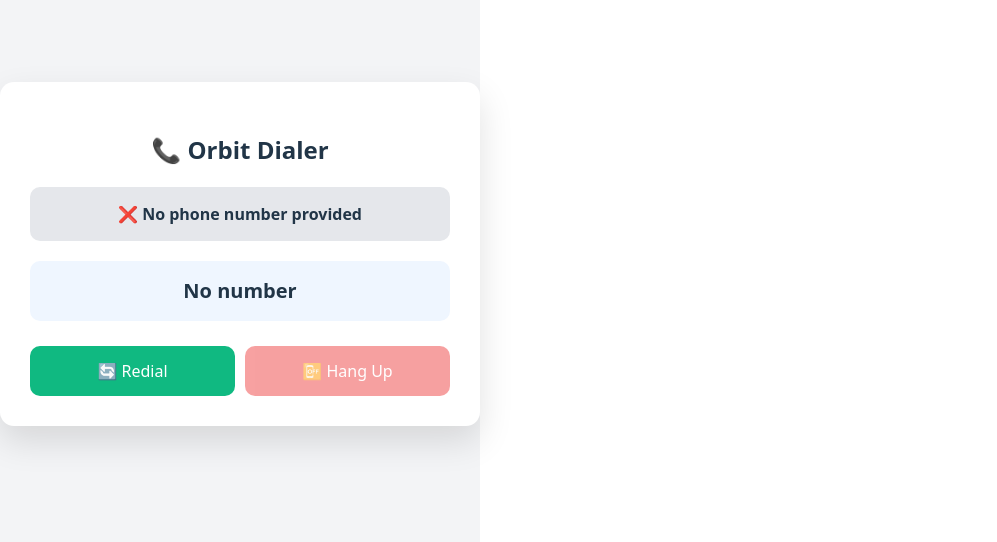
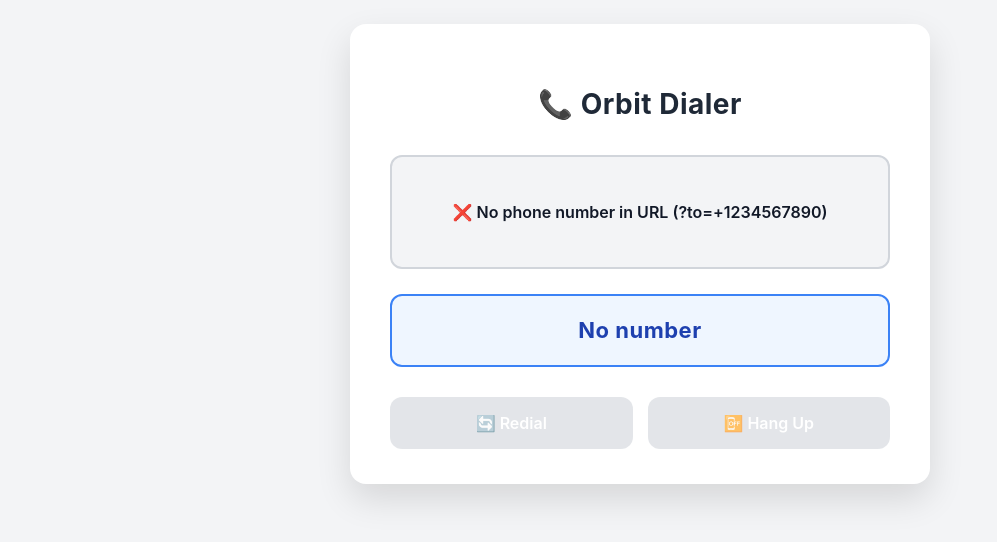
Before and after one commit to rekksu/twilio-dialer, a React (Vite) app: page / in a window 1280 px wide. Shown: the part 146-688 px from the top of the page, without its empty margins (0-997 px from the left). Built offline with nearby package versions, Linux system fonts and the light colour scheme.

Commit message:
stable commit 6.0

```diff
--- a/src/App.jsx
+++ b/src/App.jsx
@@ -4,35 +4,38 @@ import { Device } from "@twilio/voice-sdk";
 const CLOUD_FUNCTION_URL =
   "https://us-central1-vertexifycx-orbit.cloudfunctions.net/getVoiceToken";
 
+// Cloud Function to save call logs
 const CALL_LOG_FUNCTION_URL =
   "https://us-central1-vertexifycx-orbit.cloudfunctions.net/createCallLog";
 
 export default function App() {
   const [status, setStatus] = useState("Initializing...");
   const [phoneNumber, setPhoneNumber] = useState("");
-  const [customerId, setCustomerId] = useState(null);
-  const [orgId, setOrgId] = useState(null);
+  const [customerId, setCustomerId] = useState(null); // ✅ add
+  const [orgId, setOrgId] = useState(null);           // ✅ add
   const [isHangupEnabled, setIsHangupEnabled] = useState(false);
   const [isRedialEnabled, setIsRedialEnabled] = useState(true);
 
   const deviceRef = useRef(null);
   const connectionRef = useRef(null);
   const hasAutoStartedRef = useRef(false);
+
   const callStartTimeRef = useRef(null);
 
-  /* ---------------- SAVE CALL LOG ---------------- */
- const saveCallResult = async (status, reason = null) => {
+
+  // Helper to save call logs
+ const saveCallResult = async (
+  status,
+  reason = null,
+  customerIdVal = customerId,
+  orgIdVal = orgId
+) => {
+  try {
     const endedAt = Date.now();
-
-  const startedAt = callStartTimeRef.current
-    ? new Date(callStartTimeRef.current).toISOString()
-    : null;
-
     const durationSeconds = callStartTimeRef.current
-    ? Math.max(0, Math.floor((endedAt - callStartTimeRef.current) / 1000))
+      ? Math.floor((endedAt - callStartTimeRef.current) / 1000)
       : 0;
 
-  try {
     await fetch(CALL_LOG_FUNCTION_URL, {
       method: "POST",
       headers: { "Content-Type": "application/json" },
@@ -40,11 +43,13 @@ export default function App() {
         to: phoneNumber,
         status,
         reason,
-        customerId,
-        orgId,
-        startedAt,
+        customerId: customerIdVal || null,
+        orgId: orgIdVal || null,
+        startedAt: callStartTimeRef.current
+          ? new Date(callStartTimeRef.current).toISOString()
+          : null,
         endedAt: new Date(endedAt).toISOString(),
-        durationSeconds,
+        durationSeconds
       }),
     });
   } catch (err) {
@@ -53,40 +58,39 @@ export default function App() {
 };
 
 
-  /* ---------------- URL PARAMS ---------------- */
+  // Get number, customerId, orgId from URL
   useEffect(() => {
-    const params = new URLSearchParams(window.location.search);
-    const to = params.get("to");
-    const cid = params.get("customerId");
-    const oid = params.get("orgId");
+    const urlParams = new URLSearchParams(window.location.search);
+    const urlNumber = urlParams.get("to");
+    const urlCustomerId = urlParams.get("customerId");
+    const urlOrgId = urlParams.get("orgId");
 
-    if (to) {
-      setPhoneNumber(to);
+    if (urlNumber) {
+      setPhoneNumber(urlNumber);
       setStatus("Ready to call");
     } else {
-      setStatus("❌ No phone number provided");
+      setStatus("❌ No phone number in URL (?to=+1234567890)");
     }
 
-    if (cid) setCustomerId(cid);
-    if (oid) setOrgId(oid);
+    if (urlCustomerId) setCustomerId(urlCustomerId);
+    if (urlOrgId) setOrgId(urlOrgId);
   }, []);
 
-  /* ---------------- AUTO START ---------------- */
+  // Auto-start call when phone number is available
   useEffect(() => {
     if (phoneNumber && !hasAutoStartedRef.current) {
       hasAutoStartedRef.current = true;
-      setTimeout(startCall, 100);
+      setTimeout(() => startCall(), 100);
     }
   }, [phoneNumber]);
 
-  /* ---------------- HELPERS ---------------- */
   const checkMicPermission = async () => {
     try {
       const stream = await navigator.mediaDevices.getUserMedia({ audio: true });
-      stream.getTracks().forEach((t) => t.stop());
+      stream.getTracks().forEach(track => track.stop());
       return true;
-    } catch {
-      setStatus("❌ Microphone denied");
+    } catch (err) {
+      setStatus("❌ Microphone access denied");
       return false;
     }
   };
@@ -97,10 +101,12 @@ export default function App() {
     return cleaned;
   };
 
-  /* ---------------- START CALL ---------------- */
   const startCall = async () => {
-    const formatted = formatPhoneNumber(phoneNumber);
-    if (!formatted) return;
+    const formattedNumber = formatPhoneNumber(phoneNumber);
+    if (!formattedNumber) {
+      setStatus("❌ Invalid phone number");
+      return;
+    }
 
     const micAllowed = await checkMicPermission();
     if (!micAllowed) return;
@@ -110,145 +116,259 @@ export default function App() {
 
     try {
       setStatus("🔄 Fetching token...");
+
       const res = await fetch(`${CLOUD_FUNCTION_URL}?identity=agent`);
-      const { token } = await res.json();
+      const data = await res.json();
+      const token = data.token;
 
-      const device = new Device(token, {
+      setStatus("🔄 Setting up device...");
+
+      const twilioDevice = new Device(token, {
         enableRingingState: true,
-        codecPreferences: ["opus", "pcmu"],
+        codecPreferences: ["opus", "pcmu"]
       });
 
-      deviceRef.current = device;
+      deviceRef.current = twilioDevice;
 
-      device.on("registered", () => {
-        setStatus(`📞 Dialing ${formatted}...`);
-
-        const conn = device.connect({
-          params: { To: formatted },
+      twilioDevice.on("error", (err) => {
+        console.error("Device error:", err);
+        setStatus(`❌ Device error: ${err.message}`);
+        setIsHangupEnabled(false);
+        setIsRedialEnabled(true);
       });
 
+      twilioDevice.on("registered", () => {
+        console.log("✓ Device registered");
+        setStatus(`📞 Dialing ${formattedNumber}...`);
+
+        const callParams = {
+          params: { To: formattedNumber }
+        };
+
+        const conn = twilioDevice.connect(callParams);
         connectionRef.current = conn;
         setIsHangupEnabled(true);
 
+        setTimeout(() => {
+          if (!conn || !conn.on) {
+            console.error("Connection object not ready");
+            return;
+          }
+
           conn.on("ringing", () => {
-          if (!callStartTimeRef.current) {
-            callStartTimeRef.current = Date.now(); // fallback start
-          }
-          setStatus(`📞 Ringing ${formatted}...`);
+            console.log("📞 Ringing...");
+            setStatus(`📞 Ringing ${formattedNumber}...`);
           });
 
           conn.on("accept", () => {
-          callStartTimeRef.current = Date.now(); // real start
-          setStatus("✅ Call connected");
+            console.log("✓ Call connected!");
+            setStatus("✅ Call connected!");
+            setIsHangupEnabled(true);
+            callStartTimeRef.current = Date.now();
           });
 
           conn.on("disconnect", () => {
-          saveCallResult("ended");
-
-          callStartTimeRef.current = null;
-          connectionRef.current = null;
-
+            console.log("Call ended");
             setStatus("📴 Call ended");
             setIsHangupEnabled(false);
             setIsRedialEnabled(true);
+            connectionRef.current = null;
 
-          device.destroy();
-          deviceRef.current = null;
+            saveCallResult("ended"); // ✅ log with customerId/orgId
+          });
+
+          conn.on("error", (err) => {
+            console.error("Call error:", err);
+            setStatus(`❌ Call failed: ${err.message}`);
+            setIsHangupEnabled(false);
+            setIsRedialEnabled(true);
+            connectionRef.current = null;
+
+            saveCallResult("failed", err.message);
           });
 
           conn.on("reject", () => {
+            console.log("Call rejected");
             setStatus("❌ Call rejected");
-          callStartTimeRef.current = null;
+            setIsHangupEnabled(false);
             setIsRedialEnabled(true);
-          setIsHangupEnabled(false);
+            connectionRef.current = null;
+
+            saveCallResult("rejected");
           });
 
-        conn.on("error", (err) => {
-          setStatus(`❌ Call error: ${err.message}`);
-          callStartTimeRef.current = null;
+          conn.on("cancel", () => {
+            console.log("Call cancelled");
+            setStatus("Call cancelled");
+            setIsHangupEnabled(false);
             setIsRedialEnabled(true);
-          setIsHangupEnabled(false);
+            connectionRef.current = null;
           });
+        }, 50);
       });
 
-      device.register();
+      twilioDevice.register();
+
     } catch (err) {
+      console.error("Error starting call:", err);
       setStatus(`❌ Error: ${err.message}`);
+      setIsHangupEnabled(false);
       setIsRedialEnabled(true);
-      setIsHangupEnabled(false);
     }
   };
 
-  /* ---------------- HANGUP ---------------- */
   const hangup = () => {
+    console.log("🔴 HANGUP CLICKED!");
+    console.log("Connection exists:", !!connectionRef.current);
+    console.log("Device exists:", !!deviceRef.current);
+
+    setStatus("Hanging up...");
+
     if (connectionRef.current) {
+      try {
         connectionRef.current.disconnect();
+        connectionRef.current = null;
+      } catch (err) {
+        console.error("Error disconnecting:", err);
       }
+    }
+
+    if (deviceRef.current) {
+      try {
+        deviceRef.current.destroy();
+        deviceRef.current = null;
+      } catch (err) {
+        console.error("Error destroying device:", err);
+      }
+    }
+
+    setIsHangupEnabled(false);
+    setIsRedialEnabled(true);
+    setStatus("📴 Call ended");
+
+    saveCallResult("ended", "manual hangup"); // ✅ log with customerId/orgId
   };
 
-  /* ---------------- REDIAL ---------------- */
   const redial = () => {
+    console.log("🔄 Redial clicked");
+
+    if (connectionRef.current) {
+      try {
+        connectionRef.current.disconnect();
+      } catch (e) {}
+      connectionRef.current = null;
+    }
+
     if (deviceRef.current) {
+      try {
         deviceRef.current.destroy();
+      } catch (e) {}
       deviceRef.current = null;
     }
+
+    setIsHangupEnabled(false);
     setIsRedialEnabled(false);
-    setTimeout(startCall, 500);
+
+    setTimeout(() => {
+      startCall();
+    }, 500);
   };
 
-  /* ---------------- UI ---------------- */
   return (
      <div style={{
-      height: "100vh",
-      display: "flex",
-      justifyContent: "center",
-      alignItems: "center",
-      background: "#f3f4f6",
+    position: 'fixed',
+    top: 0,
+    left: 0,
+    width: '100%',
+    height: '100%',
+    display: 'flex',
+    alignItems: 'center',
+    justifyContent: 'center',
+    backgroundColor: '#f3f4f6',
+    padding: '20px',
+    boxSizing: 'border-box'
   }}>
     <div style={{
-        background: "#fff",
-        padding: 30,
-        borderRadius: 14,
-        width: 420,
-        boxShadow: "0 15px 35px rgba(0,0,0,0.12)",
+      width: '100%',
+      maxWidth: '500px',
+      padding: '35px 40px',
+      backgroundColor: '#ffffff',
+      borderRadius: '16px',
+      boxShadow: '0 15px 35px rgba(0,0,0,0.12)',
+      fontFamily: 'Inter, system-ui, -apple-system, sans-serif'
     }}>
-        <h2 style={{ textAlign: "center" }}>📞 Orbit Dialer</h2>
 
+      {/* Header */}
+      <h2 style={{
+        textAlign: 'center',
+        color: '#1f2937',
+        marginBottom: '30px',
+        fontSize: '28px',
+        fontWeight: '700',
+        letterSpacing: '0.5px'
+      }}>
+        📞 Orbit Dialer
+      </h2>
+
+      {/* Call Status */}
       <div style={{
-          padding: 15,
-          background: "#e5e7eb",
-          borderRadius: 10,
-          textAlign: "center",
-          marginBottom: 20,
-          fontWeight: 600,
+        padding: '20px',
+        backgroundColor: isHangupEnabled ? '#e6f4ea' : '#f3f4f6',
+        border: `2px solid ${isHangupEnabled ? '#34d399' : '#d1d5db'}`,
+        borderRadius: '12px',
+        marginBottom: '25px',
+        textAlign: 'center',
+        fontWeight: '600',
+        color: '#111827',
+        minHeight: '70px',
+        display: 'flex',
+        alignItems: 'center',
+        justifyContent: 'center',
+        fontSize: '16px',
+        transition: 'all 0.2s'
       }}>
         {status}
       </div>
 
+      {/* Phone Number */}
       <div style={{
-          padding: 15,
-          background: "#eff6ff",
-          borderRadius: 10,
-          textAlign: "center",
-          marginBottom: 25,
-          fontWeight: 700,
-          fontSize: 20,
+        padding: '18px',
+        backgroundColor: '#eff6ff',
+        border: '2px solid #3b82f6',
+        borderRadius: '12px',
+        marginBottom: '30px',
+        textAlign: 'center',
+        fontSize: '22px',
+        fontWeight: '700',
+        color: '#1e40af',
+        letterSpacing: '0.5px'
       }}>
         {phoneNumber || "No number"}
       </div>
 
-        <div style={{ display: "flex", gap: 10 }}>
+      {/* Buttons */}
+      <div style={{
+        display: 'flex',
+        gap: '15px'
+      }}>
         <button
           onClick={redial}
-            disabled={!isRedialEnabled}
+          disabled={!isRedialEnabled || !phoneNumber}
           style={{
             flex: 1,
-              padding: 14,
-              borderRadius: 10,
-              background: "#10b981",
-              color: "#fff",
-              border: "none",
-              opacity: isRedialEnabled ? 1 : 0.5,
+            padding: '16px 26px',
+            fontSize: '16px',
+            fontWeight: '600',
+            border: 'none',
+            borderRadius: '12px',
+            cursor: (!isRedialEnabled || !phoneNumber) ? 'not-allowed' : 'pointer',
+            backgroundColor: (!isRedialEnabled || !phoneNumber) ? '#d1d5db' : '#10b981',
+            color: '#fff',
+            transition: 'all 0.2s',
+            opacity: (!isRedialEnabled || !phoneNumber) ? 0.6 : 1,
+            boxShadow: (isRedialEnabled && phoneNumber)
+              ? '0 4px 12px rgba(16, 185, 129, 0.25)'
+              : 'none'
           }}
         >
           🔄 Redial
@@ -259,18 +379,27 @@ export default function App() {
           disabled={!isHangupEnabled}
           style={{
             flex: 1,
-              padding: 14,
-              borderRadius: 10,
-              background: "#ef4444",
-              color: "#fff",
-              border: "none",
-              opacity: isHangupEnabled ? 1 : 0.5,
+            padding: '16px 26px',
+            fontSize: '16px',
+            fontWeight: '600',
+            border: 'none',
+            borderRadius: '12px',
+            cursor: !isHangupEnabled ? 'not-allowed' : 'pointer',
+            backgroundColor: !isHangupEnabled ? '#d1d5db' : '#ef4444',
+            color: '#fff',
+            transition: 'all 0.2s',
+            opacity: !isHangupEnabled ? 0.6 : 1,
+            boxShadow: isHangupEnabled
+              ? '0 4px 12px rgba(239, 68, 68, 0.25)'
+              : 'none'
           }}
         >
           📴 Hang Up
         </button>
       </div>
+
     </div>
   </div>
+
   );
 }
```
Lines whose indentation alone changed are shown as unchanged.
